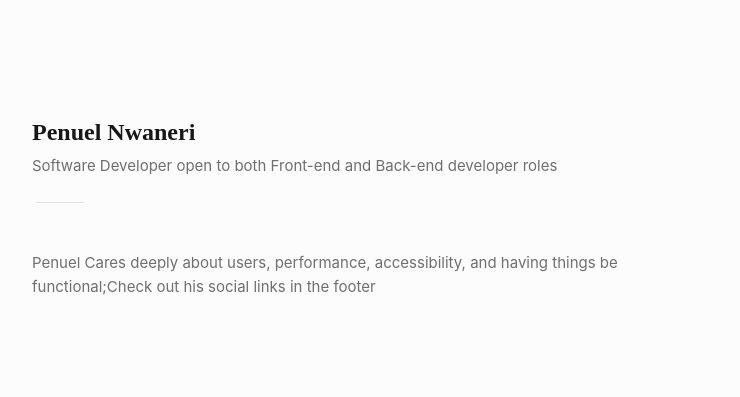
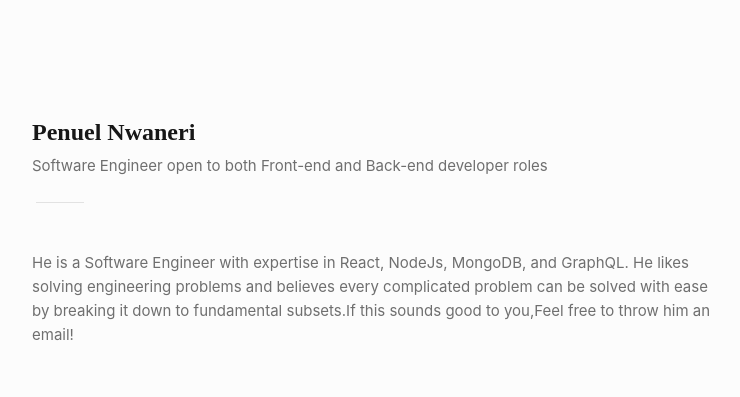
Before and after one commit to dannwaneri/portfolio_v4, a React (Create React App) app: page / in a window 1280 px wide. Shown: the top 397 px of the page, without its empty margins (264-1004 px from the left). Built offline with nearby package versions, Linux system fonts and the light colour scheme; no server answers.

Commit message:
updated homepage

```diff
--- a/src/components/Home/Home.component.jsx
+++ b/src/components/Home/Home.component.jsx
@@ -30,9 +30,9 @@ const Home = () => {
     exit="exit"
     >
     <NameContainer>Penuel Nwaneri</NameContainer>
-    <TitleContainer>Software Developer  open to both Front-end and Back-end developer roles</TitleContainer>
+    <TitleContainer>Software Engineer open to both Front-end and Back-end developer roles</TitleContainer>
     <LineContainer/>
-    <TitleContainer>Penuel Cares deeply about users, performance, accessibility, and having things be functional;Check out his social links in the footer</TitleContainer>
+    <TitleContainer>He is a Software Engineer with expertise in React, NodeJs, MongoDB, and GraphQL. He likes solving engineering problems and believes every complicated problem can be solved with ease by breaking it down to fundamental subsets.If this sounds good to you,Feel free to throw him an email!</TitleContainer>
     </motion.div>
 )};
 export default Home;
```
